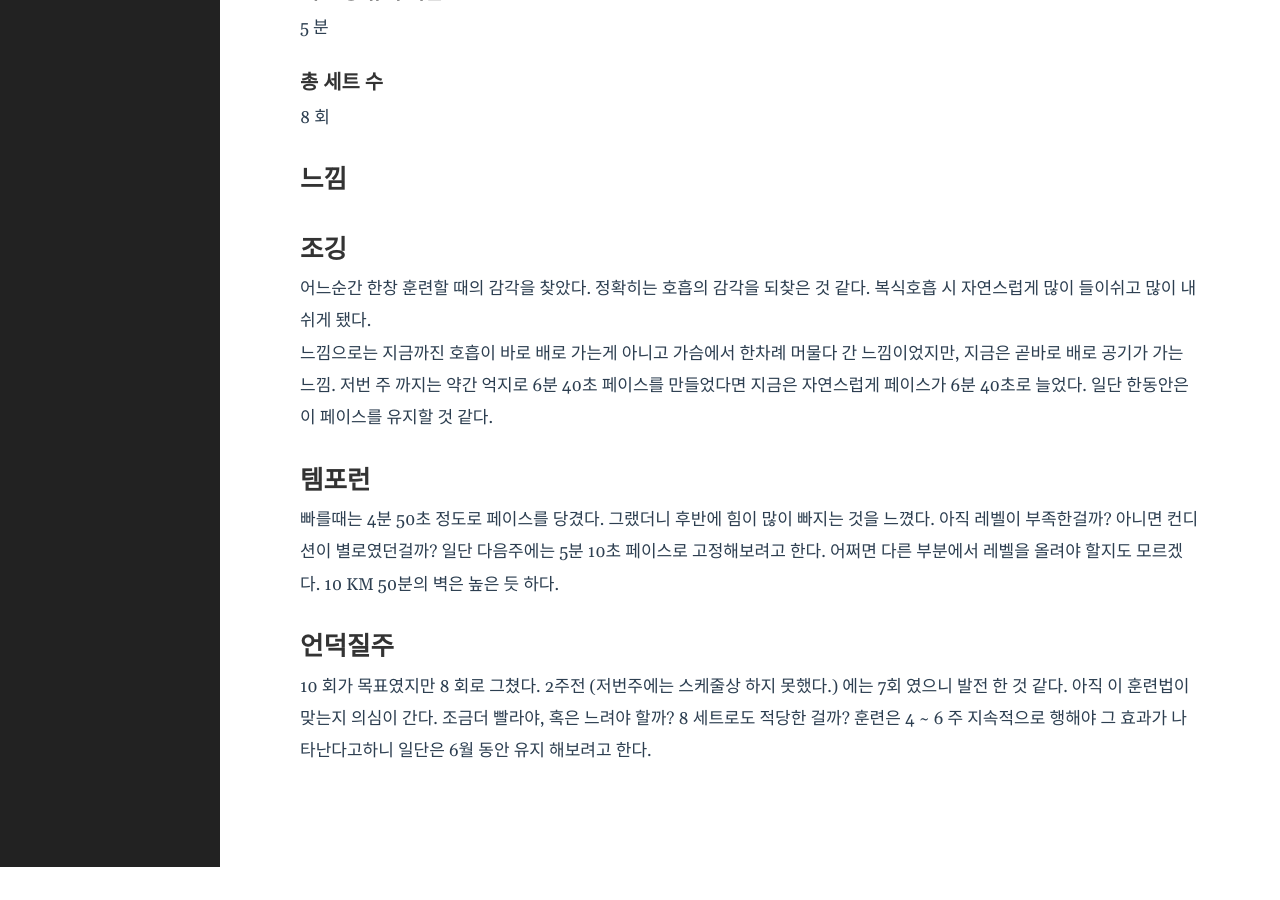
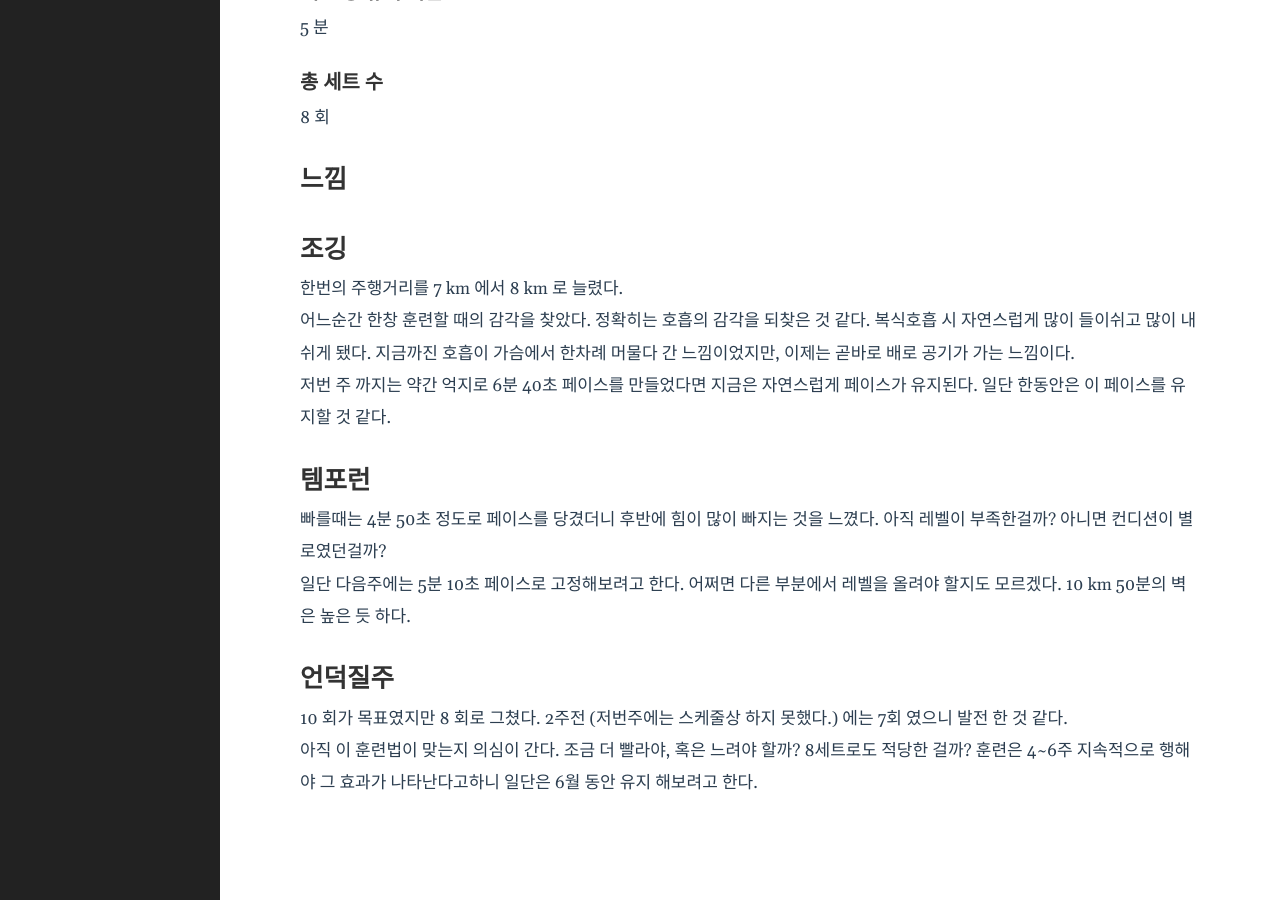
Before and after one commit to bullkan94/bullkan94.github.io, a Jekyll site: the page built from _posts/2025-06-01-weekly-log.md, in a window 1280 px wide and 900 px high, scrolled down 1059 px. Built offline with Jekyll 4.4.1, drawn with Linux system fonts in a browser that asks for light colours; before the commit the page ends 1926 px from its top, so only the background shows below that; some of the changed text lies outside the part shown.

Commit message:
Fix typos

```diff
--- a/_config.yml
+++ b/_config.yml
@@ -31,7 +31,7 @@ svg:
 # Build settings
 # theme: minima
 highlighter-theme: monokai
-date_format: "%Y-%M-%D"
+date_format: "%Y/%m/%d"
 plugins:
   - jekyll-feed
 category_dir: category/
--- a/_includes/post.html
+++ b/_includes/post.html
@@ -4,7 +4,7 @@
 			{{ page.title | escape }}
 		</div>
 		<time class="post-date dt-published" datetime="{{ page.date | date_to_xmlschema }}" itemprop="datePublished">
-			{%- assign date_format = site.date_forma | default: "%Y/%m/%d" -%}
+			{%- assign date_format = site.date_format | default: "%Y/%m/%d" -%}
 			{{ page.date | date: date_format }}
 		</time>
 	</header>
--- a/_posts/2025-06-01-weekly-log.md
+++ b/_posts/2025-06-01-weekly-log.md
@@ -5,20 +5,22 @@ date: 2025-06-01 20:00:00 +0900
 category: running
 tags: [running,log]
 ---
+
 # 총 주행 거리
-32 KM (언덕 질주 주행거리 제외)
+32 km (언덕 질주 주행거리 제외)
+
 # 훈련 종류
 ## 조깅
-월, 화, 수
+월 (8 km), 화 (8 km), 수 (6 km, 런닝머신)
 ### 주행거리
-22 KM
+22 km
 ### 페이스
 6분 40초
 
 
 ## 템포런
 ### 주행거리
-10 KM (1.5 KM 워밍업, 3.5 KM 쿨다운+조깅, 5 KM 템포런)
+10 km (1.5 km 워밍업, 3.5 km 쿨다운+조깅, 5 km 템포런)
 ### 페이스
 워밍업, 쿨다운 : 6분 40초
 템포런 : 5분 40초 시작 5분 ~ 5분 10초
@@ -35,15 +37,21 @@ tags: [running,log]
 
 # 느낌
 ## 조깅
+한번의 주행거리를 7 km 에서 8 km 로 늘렸다.
+
 어느순간 한창 훈련할 때의 감각을 찾았다. 정확히는 호흡의 감각을 되찾은 것 같다. 복식호흡 시 자연스럽게 많이 들이쉬고 많이 내쉬게 됐다.
+지금까진 호흡이 가슴에서 한차례 머물다 간 느낌이었지만, 이제는 곧바로 배로 공기가 가는 느낌이다.
 
-느낌으로는 지금까진 호흡이 바로 배로 가는게 아니고 가슴에서 한차례 머물다 간 느낌이었지만, 지금은 곧바로 배로 공기가 가는 느낌. 저번 주 까지는 약간 억지로 6분 40초 페이스를 만들었다면 지금은 자연스럽게 페이스가 6분 40초로 늘었다. 일단 한동안은 이 페이스를 유지할 것 같다.
+저번 주 까지는 약간 억지로 6분 40초 페이스를 만들었다면 지금은 자연스럽게 페이스가 유지된다. 일단 한동안은 이 페이스를 유지할 것 같다.
 
 
 ## 템포런
-빠를때는 4분 50초 정도로 페이스를 당겼다. 그랬더니 후반에 힘이 많이 빠지는 것을 느꼈다. 아직 레벨이 부족한걸까? 아니면 컨디션이 별로였던걸까? 일단 다음주에는 5분 10초 페이스로 고정해보려고 한다. 어쩌면 다른 부분에서 레벨을 올려야 할지도 모르겠다. 10 KM 50분의 벽은 높은 듯 하다.
+빠를때는 4분 50초 정도로 페이스를 당겼더니 후반에 힘이 많이 빠지는 것을 느꼈다. 아직 레벨이 부족한걸까? 아니면 컨디션이 별로였던걸까?
+
+일단 다음주에는 5분 10초 페이스로 고정해보려고 한다. 어쩌면 다른 부분에서 레벨을 올려야 할지도 모르겠다. 10 km 50분의 벽은 높은 듯 하다.
 
 
 ## 언덕질주
 10 회가 목표였지만 8 회로 그쳤다. 2주전 (저번주에는 스케줄상 하지 못했다.) 에는 7회 였으니 발전 한 것 같다.
-아직 이 훈련법이 맞는지 의심이 간다. 조금더 빨라야, 혹은 느려야 할까? 8 세트로도 적당한 걸까? 훈련은 4 ~ 6 주 지속적으로 행해야 그 효과가 나타난다고하니 일단은 6월 동안 유지 해보려고 한다.
+
+아직 이 훈련법이 맞는지 의심이 간다. 조금 더 빨라야, 혹은 느려야 할까? 8세트로도 적당한 걸까? 훈련은 4~6주 지속적으로 행해야 그 효과가 나타난다고하니 일단은 6월 동안 유지 해보려고 한다.
```
Also changed, not shown: _posts/2025-05-25-weekly-log.md (+6 -4 lines).
